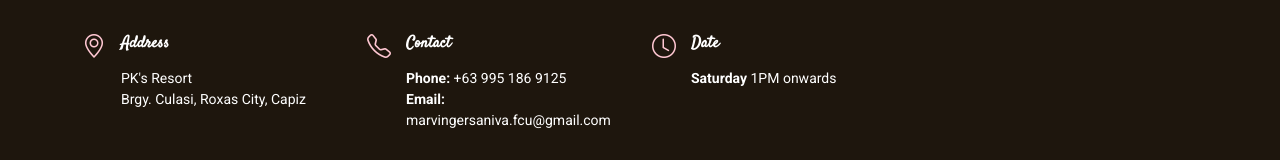
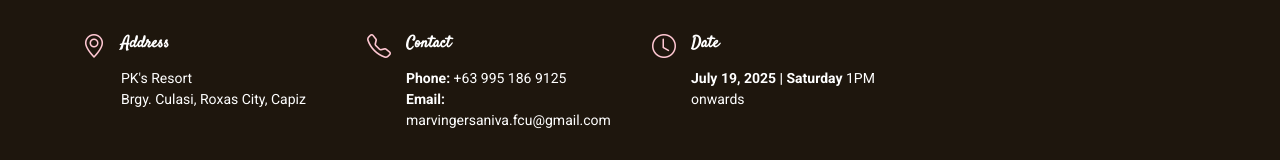
Before and after one commit to superzonik/mhegan, a plain HTML site: page index.html in a window 1280 px wide. Shown: the part 3521-3681 px from the top of the page. Drawn offline with Linux system fonts and the light colour scheme.

Commit message:
4th commit

```diff
--- a/index.html
+++ b/index.html
@@ -376,7 +376,7 @@
           <div>
             <h4>Date</h4>
             <p>
-              <strong>Saturday</strong> <span>1PM onwards</span>
+              <strong>July 19, 2025 | Saturday</strong> <span>1PM onwards</span>
             </p>
           </div>
         </div>
```
